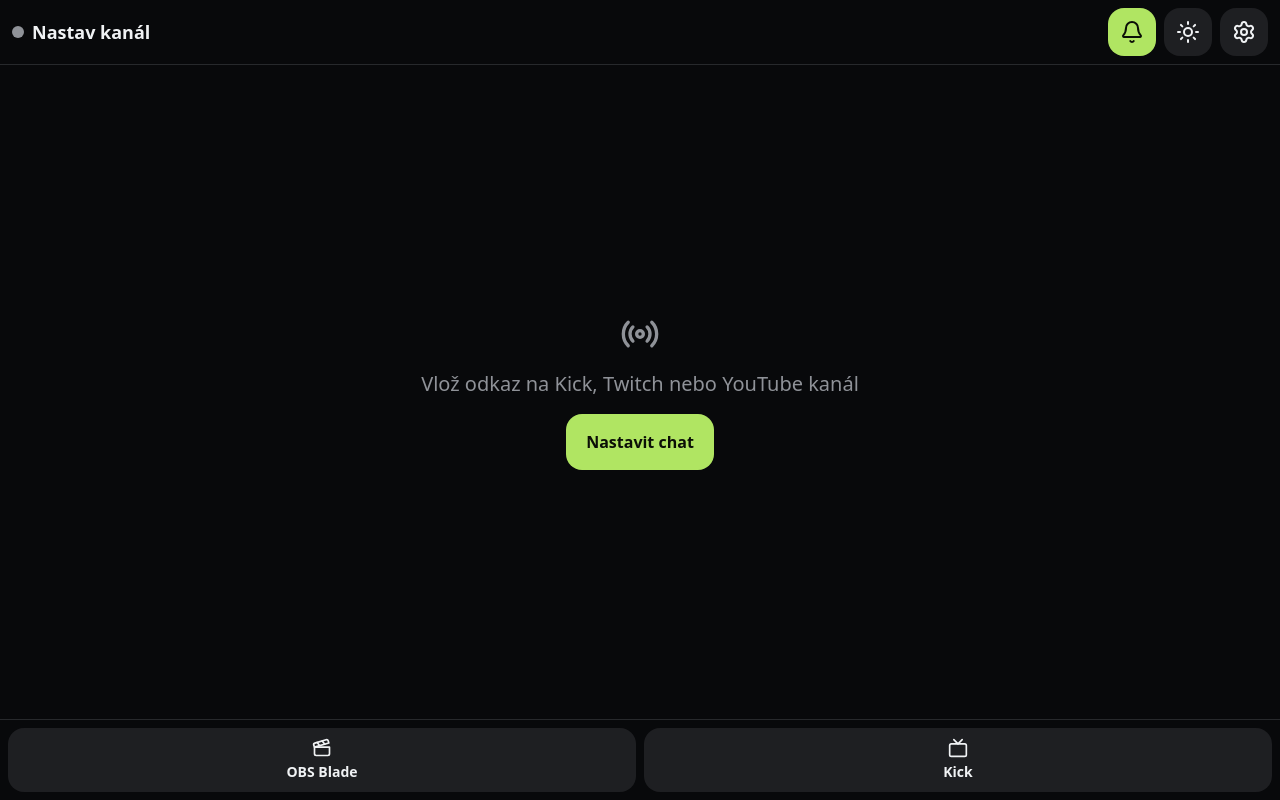
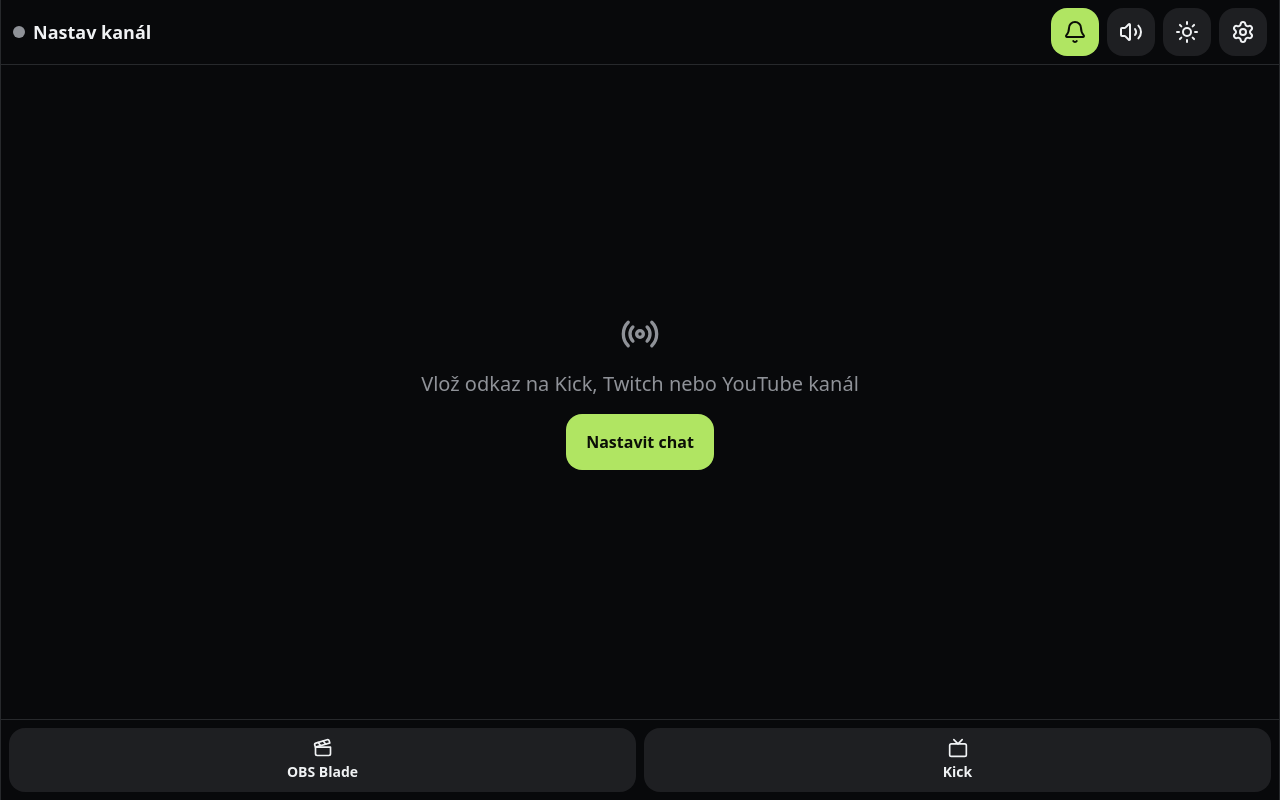
Before and after one commit to waapno/stream, a React app: page pages/index.html in a window 1280 px wide. Built offline with nearby package versions, Linux system fonts and the light colour scheme.

Commit message:
Add in-app chat speech and alert layout
Co-authored-by: Copilot <223556219+Copilot@users.noreply.github.com>

```diff
--- a/src/components/ChatConsole.tsx
+++ b/src/components/ChatConsole.tsx
@@ -5,7 +5,8 @@ import { connectKick, parseKick, resolveKick } from "@/lib/kick";
 import { connectYouTube, parseYouTube } from "@/lib/youtube";
 import { relayBase, setRelay } from "@/lib/relay";
 import { setKeepAlive, kickKeepAlive, type KeepAlive } from "@/lib/keepalive";
-import { DEFAULT_PREFS, EMPTY, PLATFORM_LABEL, STORE, decode, load, newProfile, type Link, type Prefs, type Profile, type State } from "@/lib/profiles";
+import { DEFAULT_PREFS, EMPTY, PLATFORM_LABEL, STORE, decode, load, newProfile, type Link, type Prefs, type Profile, type SpeechMode, type State } from "@/lib/profiles";
+import { speechSupported, speakChatMessage, speakText, stopSpeech } from "@/lib/speech";
 
 const MAX = 200;
 const BASE = (import.meta.env.BASE_URL as string | undefined) ?? "/";
@@ -71,6 +72,7 @@ export function ChatConsole() {
 
   const alertFor = useCallback((m: ChatMsg) => {
     const c = prefsRef.current;
+    if (c.speech !== "off" && (c.speech === "all" || m.mention)) speakChatMessage(m.user, m.text, c.speechVoice);
     if (c.alert === "off" || (c.alert === "mentions" && !m.mention)) return;
     if (c.vibrate && navigator.vibrate) navigator.vibrate(m.mention ? [120, 60, 120] : 60);
     if (c.sound) beep();
@@ -81,6 +83,9 @@ export function ChatConsole() {
       else try { new Notification(titleRef.current, opts); } catch { /* ignore */ }
     }
   }, []);
+  useEffect(() => {
+    stopSpeech();
+  }, [profile?.id, prefs.speech, prefs.speechVoice]);
 
   // One connection per chat in the active preset, merged into one feed.
   const chatsKey = profile?.chats.join("|") ?? "";
@@ -146,6 +151,7 @@ export function ChatConsole() {
       setPrefs({ alert: "mentions" });
     } else setPrefs({ alert: "off" });
   };
+  const toggleSpeech = () => setPrefs({ speech: prefs.speech === "off" ? "all" : "off" });
 
   const onScroll = () => {
     const el = listRef.current!;
@@ -163,7 +169,7 @@ export function ChatConsole() {
   const needsTap = !armed && !!profile && (prefs.overlays.length > 0 || prefs.keepAlive !== "off");
 
   return (
-    <div className="flex h-dvh flex-col bg-background">
+    <div className="mx-auto flex h-dvh w-full max-w-[1600px] flex-col bg-background lg:border-x lg:border-border">
       <header className="flex items-center gap-2 border-b border-border px-3 py-2">
         <button onClick={() => setOpen(true)} className="flex min-w-0 flex-1 items-center gap-2 text-left">
           <span className="flex shrink-0 gap-1">
@@ -172,11 +178,14 @@ export function ChatConsole() {
           <span className="truncate text-lg font-bold">{profile ? profile.name : "Nastav kanál"}</span>
           {chats.length > 0 && <span className="tabular shrink-0 text-xs text-muted-foreground">{rate}/min</span>}
         </button>
-        <button className="btn-icon" data-on={prefs.alert !== "off"} onClick={toggleAlerts} aria-label="Upozornění">
+        <button className="btn-icon size-10 shrink-0 sm:size-12" data-on={prefs.alert !== "off"} onClick={toggleAlerts} aria-label="Upozornění">
           {prefs.alert === "off" ? <BellOff /> : <Bell />}
         </button>
-        <button className="btn-icon" data-on={wake} onClick={() => setWake((w) => !w)} aria-label="Nezhasínat displej"><Sun /></button>
-        <button className="btn-icon" onClick={() => setOpen(true)} aria-label="Nastavení"><Settings /></button>
+        <button className="btn-icon size-10 shrink-0 sm:size-12" data-on={prefs.speech !== "off"} onClick={toggleSpeech} aria-label={prefs.speech === "off" ? "Zapnout předčítání zpráv" : "Vypnout předčítání zpráv"} title="Předčítání zpráv" disabled={!speechSupported()}>
+          <Volume2 />
+        </button>
+        <button className="btn-icon size-10 shrink-0 sm:size-12" data-on={wake} onClick={() => setWake((w) => !w)} aria-label="Nezhasínat displej"><Sun /></button>
+        <button className="btn-icon size-10 shrink-0 sm:size-12" onClick={() => setOpen(true)} aria-label="Nastavení"><Settings /></button>
       </header>
 
       {noRelay && (
@@ -188,12 +197,13 @@ export function ChatConsole() {
         </button>
       )}
 
+      <div className="flex min-h-0 flex-1 flex-col lg:flex-row">
         {prefs.overlays.length > 0 && (
-        <div className={prefs.showOverlays ? "overlay-strip" : "overlay-hidden"} aria-hidden={!prefs.showOverlays}>
+          <aside className={prefs.showOverlays ? "overlay-preview" : "overlay-hidden"} aria-label="Náhled alertů" aria-hidden={!prefs.showOverlays}>
             {armed && prefs.overlays.map((o, i) => (
               <iframe key={`${o.url}-${reloadKey}`} src={o.url} title={o.label || `Alert ${i + 1}`} allow="autoplay; encrypted-media" loading="eager" className="overlay-frame" />
             ))}
-        </div>
+          </aside>
         )}
 
         <main className="relative min-h-0 flex-1">
@@ -222,6 +232,7 @@ export function ChatConsole() {
             </button>
           )}
         </main>
+      </div>
 
       <nav className="flex gap-2 border-t border-border p-2 pb-[max(0.5rem,env(safe-area-inset-bottom))]">
         {prefs.shortcuts.map((s, i) => (
@@ -263,7 +274,16 @@ function SettingsPanel({ st, setSt, profile, prefs, setPrefs, reload, close }: {
   const [link, setLink] = useState("");
   const [busy, setBusy] = useState(false);
   const [err, setErr] = useState("");
+  const [voices, setVoices] = useState<SpeechSynthesisVoice[]>([]);
   const src = detect(link);
+  useEffect(() => {
+    if (!speechSupported()) return;
+    const synthesis = window.speechSynthesis;
+    const updateVoices = () => setVoices(synthesis.getVoices());
+    updateVoices();
+    synthesis.addEventListener("voiceschanged", updateVoices);
+    return () => synthesis.removeEventListener("voiceschanged", updateVoices);
+  }, []);
 
   const addChat = async () => {
     if (!src) return;
@@ -366,6 +386,33 @@ function SettingsPanel({ st, setSt, profile, prefs, setPrefs, reload, close }: {
             </section>
 
             <section className="space-y-3">
+              <h3 className="section-title">Předčítání chatu (TTS)</h3>
+              <div className="flex gap-1 rounded-xl bg-muted p-1">
+                {(["off", "mentions", "all"] as const).map((mode: SpeechMode) => (
+                  <button key={mode} className="seg" data-on={prefs.speech === mode} onClick={() => setPrefs({ speech: mode })}>
+                    {mode === "off" ? "Vypnuto" : mode === "mentions" ? "Zmínky" : "Všechny"}
+                  </button>
+                ))}
+              </div>
+              <label className="block space-y-2">
+                <span className="hint">Hlas</span>
+                <select className="field" value={prefs.speechVoice} onChange={(e) => setPrefs({ speechVoice: e.target.value })} disabled={!speechSupported()}>
+                  <option value="">Automaticky – čeština, ženský pokud dostupný</option>
+                  {voices.map((voice) => <option key={voice.voiceURI} value={voice.voiceURI}>{voice.name} ({voice.lang})</option>)}
+                </select>
+              </label>
+              <div className="flex gap-2">
+                <button className="btn-soft flex-1" disabled={!speechSupported()} onClick={() => speakText("Ahoj, toto je zkušební hlas předčítání chatu.", prefs.speechVoice)}>
+                  <Volume2 /> Vyzkoušet hlas
+                </button>
+              </div>
+              <p className="hint">
+                Používá hlas dostupný v telefonu nebo počítači, bez Google API a bez dalšího nastavení. Při rychlém chatu drží nejvýše 8 čekajících zpráv a starší přeskočí.
+                {!speechSupported() && " Tento prohlížeč předčítání nepodporuje."}
+              </p>
+            </section>
+
+            <section className="space-y-3">
               <h3 className="section-title">Alerty (browser sources)</h3>
               <p className="hint">Vlož odkazy na browser sources s alerty (StreamElements, Streamlabs, Kick…). Appka je drží načtené a přehrává jejich zvuk do telefonu / BT repráku.</p>
               <LinkList items={prefs.overlays} onChange={(overlays) => setPrefs({ overlays })} max={6} labelPh="Název (např. Alerty)" urlPh="https://…" addLabel="Přidat browser source" />
--- /dev/null
+++ b/src/lib/profiles.test.ts
@@ -0,0 +1,19 @@
+import { describe, expect, it } from "vitest";
+import { load } from "./profiles";
+
+describe("load", () => {
+  it("adds default speech settings to saved profiles", () => {
+    const saved = JSON.stringify({
+      active: "profile-1",
+      profiles: [{ id: "profile-1", name: "Test", chats: [], prefs: { alert: "all" } }],
+    });
+
+    const state = load((key) => (key === "scc.state.v2" ? saved : null));
+
+    expect(state.profiles[0]?.prefs).toMatchObject({
+      alert: "all",
+      speech: "off",
+      speechVoice: "",
+    });
+  });
+});
--- a/src/lib/profiles.ts
+++ b/src/lib/profiles.ts
@@ -2,17 +2,18 @@ import type { KeepAlive } from "./keepalive";
 import type { Platform } from "./twitch";
 
 export type AlertMode = "off" | "mentions" | "all";
+export type SpeechMode = "off" | "mentions" | "all";
 export type Link = { label: string; url: string };
 /** Everything that's saved per channel preset. */
 export type Prefs = {
-  alert: AlertMode; vibrate: boolean; sound: boolean; big: boolean; keywords: string;
+  alert: AlertMode; speech: SpeechMode; speechVoice: string; vibrate: boolean; sound: boolean; big: boolean; keywords: string;
   shortcuts: Link[]; overlays: Link[]; showOverlays: boolean; keepAlive: KeepAlive;
 };
 export type Profile = { id: string; name: string; chats: string[]; prefs: Prefs };
 export type State = { active: string | null; profiles: Profile[]; relay: string };
 
 export const DEFAULT_PREFS: Prefs = {
-  alert: "mentions", vibrate: true, sound: true, big: true, keywords: "",
+  alert: "mentions", speech: "off", speechVoice: "", vibrate: true, sound: true, big: true, keywords: "",
   shortcuts: [
     { label: "OBS Blade", url: "intent://#Intent;package=com.kounex.obs_blade;end" },
     { label: "Kick", url: "https://dashboard.kick.com" },
--- /dev/null
+++ b/src/lib/speech.ts
@@ -0,0 +1,74 @@
+const MAX_PENDING = 8;
+const MAX_TEXT_LENGTH = 240;
+
+type SpeechRequest = {
+  text: string;
+  voiceURI: string;
+};
+
+let queue: SpeechRequest[] = [];
+let speaking = false;
+let generation = 0;
+
+export function speechSupported() {
+  return typeof window !== "undefined" && "speechSynthesis" in window && "SpeechSynthesisUtterance" in window;
+}
+
+export function preferredSpeechVoice(voices: SpeechSynthesisVoice[]) {
+  const czech = voices.filter((voice) => voice.lang.toLowerCase().startsWith("cs"));
+  const female = (voice: SpeechSynthesisVoice) => /female|woman|zira|samantha|aria|jenny/i.test(voice.name);
+  return czech.find(female) ?? czech[0] ?? voices.find(female) ?? voices.find((voice) => voice.default) ?? voices[0];
+}
+
+function getVoice(voiceURI: string) {
+  const voices = window.speechSynthesis.getVoices();
+  return (voiceURI && voices.find((voice) => voice.voiceURI === voiceURI)) || preferredSpeechVoice(voices);
+}
+
+function playNext() {
+  if (speaking || queue.length === 0 || !speechSupported()) return;
+  const request = queue.shift();
+  if (!request) return;
+
+  const currentGeneration = generation;
+  const utterance = new SpeechSynthesisUtterance(request.text);
+  const voice = getVoice(request.voiceURI);
+  if (voice) {
+    utterance.voice = voice;
+    utterance.lang = voice.lang;
+  } else {
+    utterance.lang = "cs-CZ";
+  }
+  utterance.rate = 1.05;
+  speaking = true;
+
+  const finish = () => {
+    if (currentGeneration !== generation) return;
+    speaking = false;
+    playNext();
+  };
+  utterance.onend = finish;
+  utterance.onerror = finish;
+  window.speechSynthesis.speak(utterance);
+}
+
+export function speakText(text: string, voiceURI = "") {
+  if (!speechSupported()) return;
+  const cleanText = text.replace(/https?:\/\/\S+/gi, "odkaz").replace(/\s+/g, " ").trim();
+  if (!cleanText) return;
+
+  if (queue.length >= MAX_PENDING) queue.shift();
+  queue.push({ text: cleanText.slice(0, MAX_TEXT_LENGTH), voiceURI });
+  playNext();
+}
+
+export function speakChatMessage(user: string, text: string, voiceURI = "") {
+  speakText(`${user}: ${text}`, voiceURI);
+}
+
+export function stopSpeech() {
+  queue = [];
+  speaking = false;
+  generation++;
+  if (speechSupported()) window.speechSynthesis.cancel();
+}
--- a/src/styles.css
+++ b/src/styles.css
@@ -141,8 +141,8 @@
   .plat-tag[data-p="twitch"] { background: var(--twitch); color: var(--foreground); }
   .plat-tag[data-p="youtube"] { background: var(--youtube); color: var(--foreground); }
   .tap-banner { @apply flex w-full items-center justify-center gap-2 bg-accent py-3 font-bold text-accent-foreground; }
-  .overlay-strip { @apply grid max-h-[40vh] gap-1 overflow-y-auto border-b border-border bg-card; }
-  .overlay-strip .overlay-frame { @apply h-44 w-full border-0; }
+  .overlay-preview { @apply grid max-h-[34dvh] grid-cols-1 auto-rows-max gap-1 overflow-y-auto border-b border-border bg-card sm:grid-cols-2 lg:h-full lg:max-h-none lg:w-[38%] lg:max-w-[480px] lg:flex-none lg:auto-rows-[minmax(9rem,1fr)] lg:grid-cols-1 lg:border-b-0 lg:border-r; }
+  .overlay-preview .overlay-frame { @apply aspect-video h-auto w-full border-0 lg:aspect-auto lg:h-full; }
   .overlay-hidden { @apply pointer-events-none fixed bottom-0 left-0 size-px overflow-hidden opacity-0; }
   .overlay-hidden .overlay-frame { width: 800px; height: 450px; border: 0; }
 }
```
Also changed, not shown: src/lib/speech.test.ts (added, +31 -0 lines), .github/workflows/pages.yml. Lines whose indentation alone changed are shown as unchanged.
